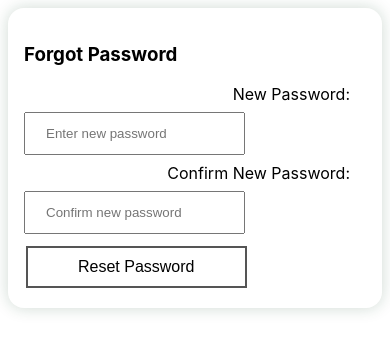
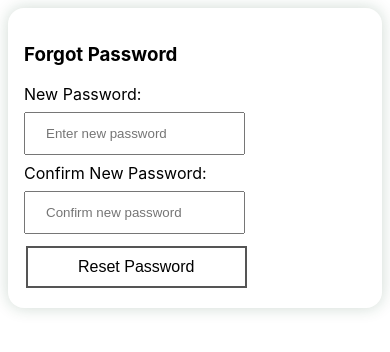
Before and after one commit to romaswe/mern-recipe-app, a React (Create React App) app in the folder client/: page /passwordreset/1 in a window 390 px wide. Shown: the top 352 px of the page. Built offline with nearby package versions, Linux system fonts and the light colour scheme; no server answers.

Commit message:
RA-24 Fixed texts when in mobile view

```diff
--- a/client/src/components/resetPassword/resetPassword.tsx
+++ b/client/src/components/resetPassword/resetPassword.tsx
@@ -73,7 +73,7 @@ const ResetPasswordComponent = ({ match }: RouteComponentProps<Props>) => {
 					<div className='form-group row'>
 						<label
 							htmlFor='password'
-							className='form-text-align col-s-12 col-3'
+							className='form-text-align form-text-align-center col-s-12 col-3'
 						>
 							New Password:
 						</label>
--- a/client/src/index.css
+++ b/client/src/index.css
@@ -13,7 +13,8 @@ code {
 }
 
 .form-text-align {
-	text-align: end;
+	/* The design is mobile first so if we are in mobile we want the text to be at start, else at end (see media queries */
+	text-align: start;
 	margin-top: auto;
 	margin-bottom: auto;
 	padding-right: 1rem;
@@ -133,6 +134,12 @@ input:focus {
 
 @media only screen and (min-width: 1000px) {
 	/* For desktop: */
+	.form-text-align {
+		text-align: end;
+		margin-top: auto;
+		margin-bottom: auto;
+		padding-right: 1rem;
+	}
 	.col-1 {
 		grid-column: span 1;
 	}
```
